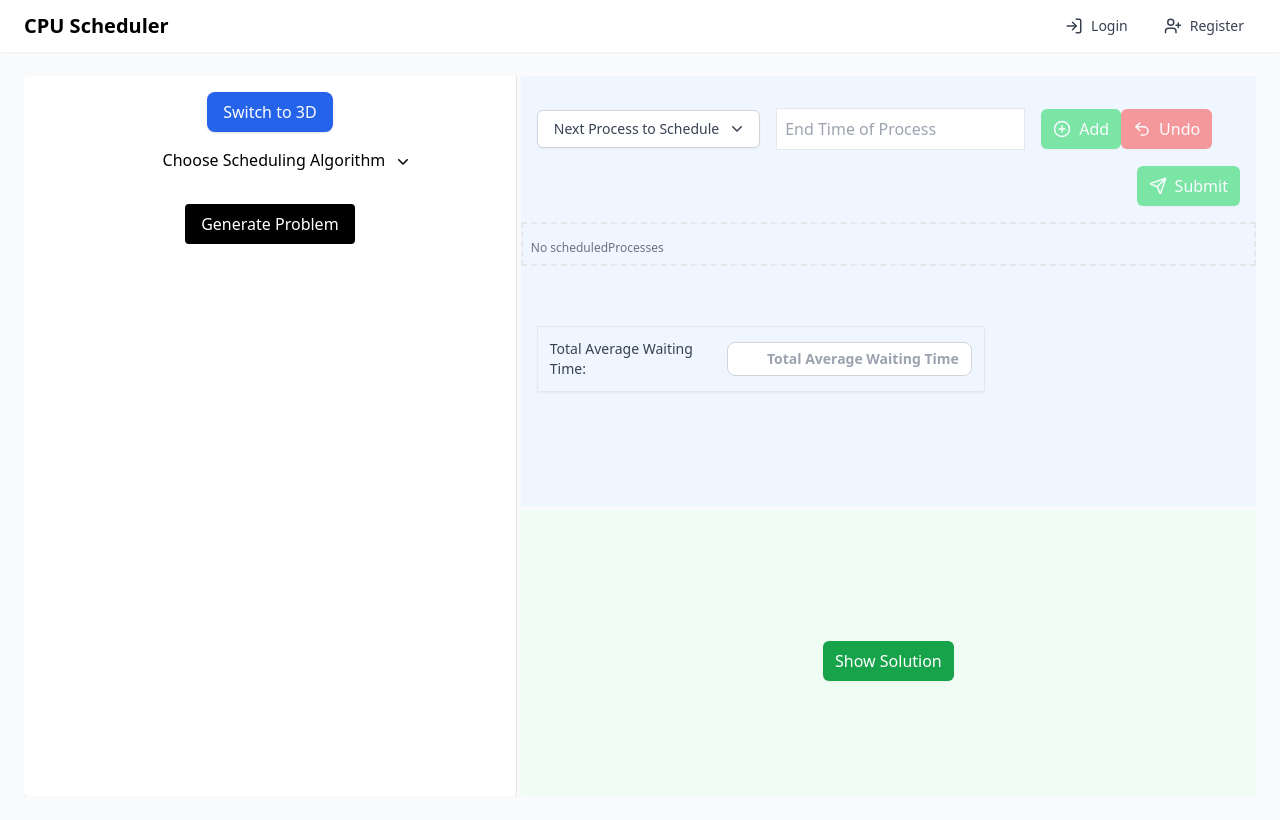
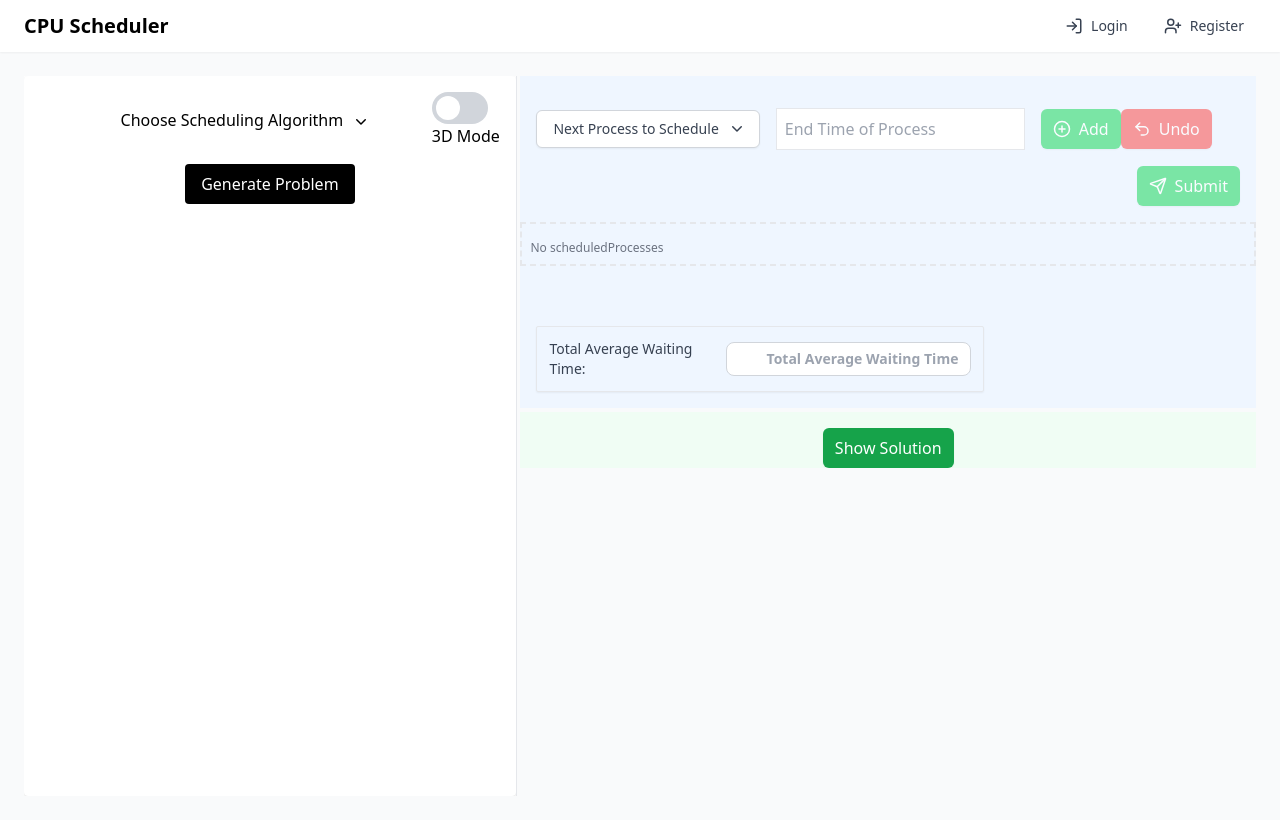
Before and after one commit to ziad40/animatica, a React (Vite) app: page / in a window 1280 px wide. Built offline with nearby package versions, Linux system fonts and the light colour scheme.

Commit message:
add toggle button switch

```diff
--- a/src/components/layout/Interactive.jsx
+++ b/src/components/layout/Interactive.jsx
@@ -1,12 +1,29 @@
-import  { useRef, useState, useEffect } from "react";
+import  { useState, useEffect } from "react";
 import TwoDInteractive from "./TwoDInteractive";
 import ThreeDInteractive from "./ThreeDInteractive";
 
 // Interactive component wraps Playground (top) and Solution (bottom) with a horizontal splitter
 const Interactive = ({ problem, isMobile, threeDMode }) => {
+  const [hasOpened3D, setHasOpened3D] = useState(false);
+
+  useEffect(() => {
+    if (threeDMode) setHasOpened3D(true);
+  }, [threeDMode]);
 
   return (
-    threeDMode ? <ThreeDInteractive problem={problem} /> : <TwoDInteractive problem={problem} isMobile={isMobile} />
+    <>
+      {/* 2D */}
+      <div className={threeDMode ? "hidden" : "block"}>
+        <TwoDInteractive problem={problem} isMobile={isMobile} />
+      </div>
+
+      {/* 3D (mount only after entering 3D the 1st time) */}
+      {hasOpened3D && (
+        <div className={threeDMode ? "block" : "hidden"}>
+          <ThreeDInteractive problem={problem} />
+        </div>
+      )}
+    </>
   );
 };
 
--- a/src/components/layout/Problem.jsx
+++ b/src/components/layout/Problem.jsx
@@ -2,6 +2,8 @@ import DropDown from "../ui/dropDown";
 import ProblemViewer from "../ui/problemViewer";
 import React, { useState } from 'react';
 import { getProblem } from "@/services/problemService";
+import Switcher from "../ui/switch";
+
 
 const Problem = ({ problem, setProblem, threeDMode, setThreeDMode }) => {
   const [problemType, setProblemType] = useState("");
@@ -38,19 +40,12 @@ const Problem = ({ problem, setProblem, threeDMode, setThreeDMode }) => {
       setLoading(false);
     }
   };
-  const toggleMode = () => {
-    setThreeDMode(prev => !prev);
-  };
 
   return (
     <div className="flex flex-col items-center h-full p-4 bg-white rounded shadow">
-      {/* Toggle Button */}
-      <button
-        onClick={toggleMode}
-        className="px-4 py-2 bg-blue-600 text-white rounded-lg shadow hover:bg-blue-700 transition"
-      >
-        {threeDMode ? "Switch to 2D" : "Switch to 3D"}
-      </button>
+      <div className="w-full flex flex-row items-center justify-between">
+        <div></div>
+        <div className="flex flex-col items-center mr-4">
           <DropDown
             options={[
               { label: "First Come First Serve", value: "FCFS" },
@@ -65,6 +60,16 @@ const Problem = ({ problem, setProblem, threeDMode, setThreeDMode }) => {
           />
 
           {error && <div className="text-sm text-red-600 mt-2">{error}</div>}
+        </div>
+
+        {/* Toggle Button */}
+        <div>
+          <Switcher setThreeDMode={setThreeDMode}/>
+          3D Mode
+        </div>
+
+      </div>
+
 
       <button
         onClick={handleGenerate}
--- /dev/null
+++ b/src/components/ui/switch.jsx
@@ -0,0 +1,31 @@
+import React, { useState } from 'react'
+
+const Switcher = ({ setThreeDMode }) => {
+  const [isChecked, setIsChecked] = useState(false);
+
+  const handleCheckboxChange = () => {
+    setIsChecked((prev) => !prev);
+    setThreeDMode((prev) => !prev);
+  };
+
+  return (
+    <label className="flex cursor-pointer select-none items-center">
+      <div className="relative">
+        <input
+          type="checkbox"
+          checked={isChecked}
+          onChange={handleCheckboxChange}
+          className="sr-only peer"
+        />
+
+        {/* Background */}
+        <div className="block h-8 w-14 rounded-full bg-gray-300 peer-checked:bg-blue-600 transition-colors"></div>
+
+        {/* Dot */}
+        <div className="dot absolute left-1 top-1 h-6 w-6 rounded-full bg-white transition-all peer-checked:translate-x-6"></div>
+      </div>
+    </label>
+  );
+};
+
+export default Switcher;
```
Lines whose indentation alone changed are shown as unchanged.
